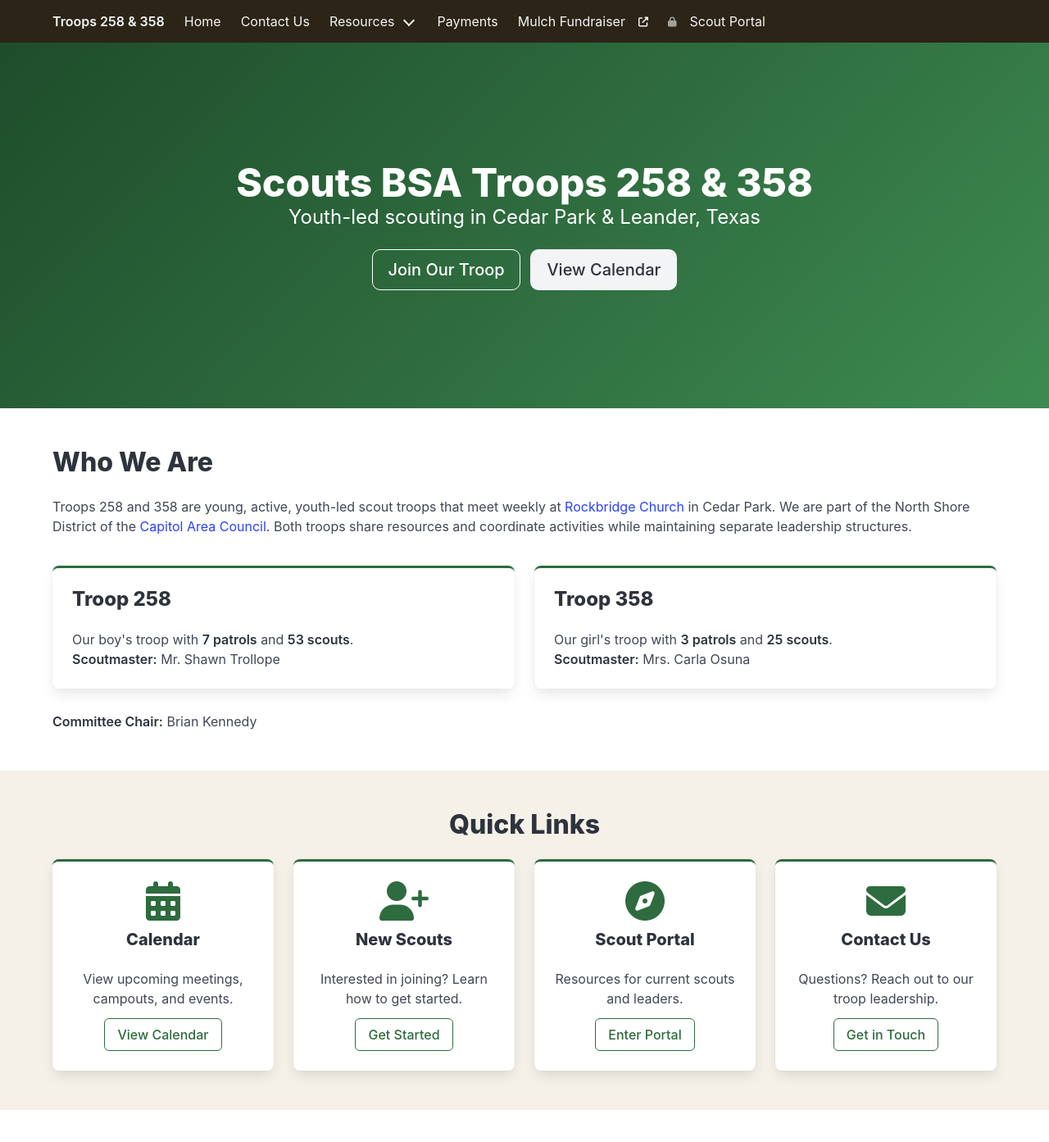
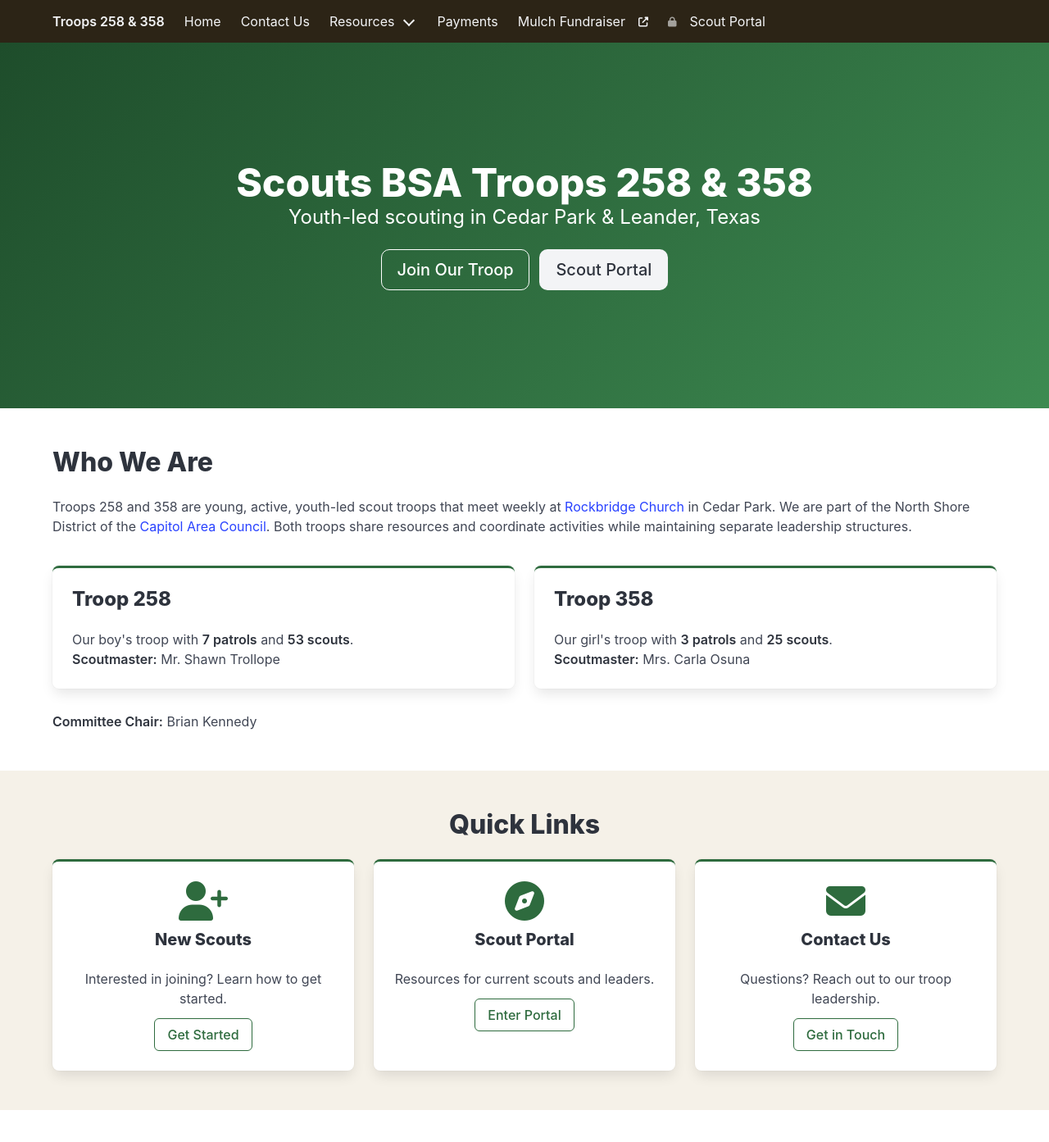
Before and after one commit to jhickman55/Scouts258and358, a Jekyll site: the page built from index.md, in a window 1280 px wide and 1400 px high. Shown: the top 1393 px of the window at 82% size. Built offline with Jekyll 4.4.1, drawn with Linux system fonts in a browser that asks for light colours.

Commit message:
Remove Calendar from homepage, move to Scout Portal only
- Remove Calendar quick link card from homepage
- Replace hero "View Calendar" button with "Scout Portal"
- Adjust remaining 3 cards to equal-width columns

Co-Authored-By: Claude Opus 4.6 <noreply@anthropic.com>

```diff
--- a/index.md
+++ b/index.md
@@ -10,7 +10,7 @@ title: Home
       <p class="subtitle is-4 has-text-white">Youth-led scouting in Cedar Park & Leander, Texas</p>
       <div class="buttons is-centered mt-4">
         <a href="{{ '/contact/' | relative_url }}" class="button is-white is-outlined is-medium">Join Our Troop</a>
-        <a href="{{ '/calendar/' | relative_url }}" class="button is-light is-medium">View Calendar</a>
+        <a href="{{ '/scout-portal/' | relative_url }}" class="button is-light is-medium">Scout Portal</a>
       </div>
     </div>
   </div>
@@ -55,17 +55,7 @@ title: Home
   <div class="container">
     <h2 class="title is-3 has-text-centered">Quick Links</h2>
     <div class="columns is-multiline">
-      <div class="column is-3">
-        <div class="card">
-          <div class="card-content has-text-centered">
-            <span class="icon is-large has-text-primary"><i class="fas fa-calendar-alt fa-3x"></i></span>
-            <h3 class="title is-5 mt-3">Calendar</h3>
-            <p>View upcoming meetings, campouts, and events.</p>
-            <a href="{{ '/calendar/' | relative_url }}" class="button is-primary is-outlined mt-3">View Calendar</a>
-          </div>
-        </div>
-      </div>
-      <div class="column is-3">
+      <div class="column is-4">
         <div class="card">
           <div class="card-content has-text-centered">
             <span class="icon is-large has-text-primary"><i class="fas fa-user-plus fa-3x"></i></span>
@@ -75,7 +65,7 @@ title: Home
           </div>
         </div>
       </div>
-      <div class="column is-3">
+      <div class="column is-4">
         <div class="card">
           <div class="card-content has-text-centered">
             <span class="icon is-large has-text-primary"><i class="fas fa-compass fa-3x"></i></span>
@@ -85,7 +75,7 @@ title: Home
           </div>
         </div>
       </div>
-      <div class="column is-3">
+      <div class="column is-4">
         <div class="card">
           <div class="card-content has-text-centered">
             <span class="icon is-large has-text-primary"><i class="fas fa-envelope fa-3x"></i></span>
```
